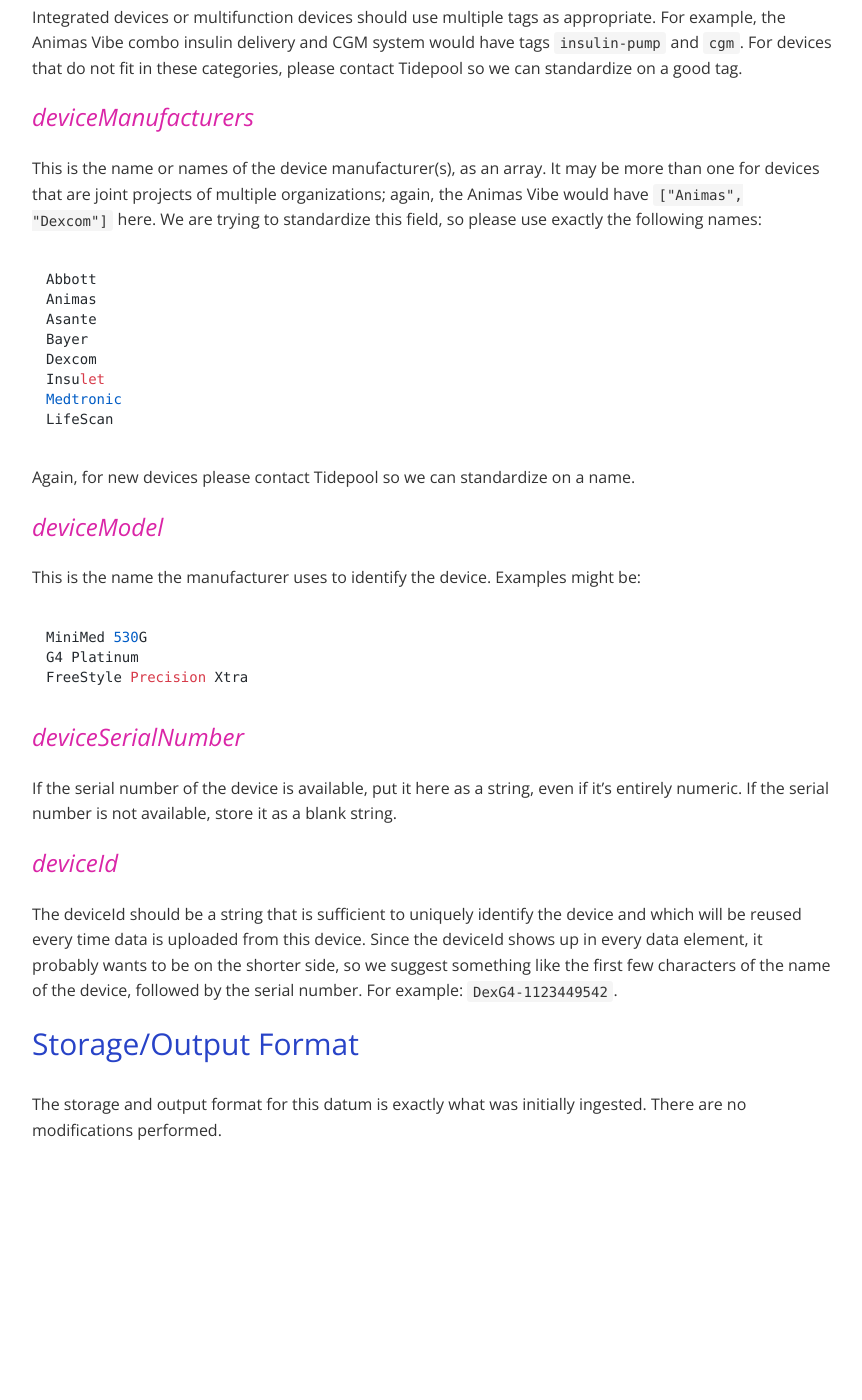
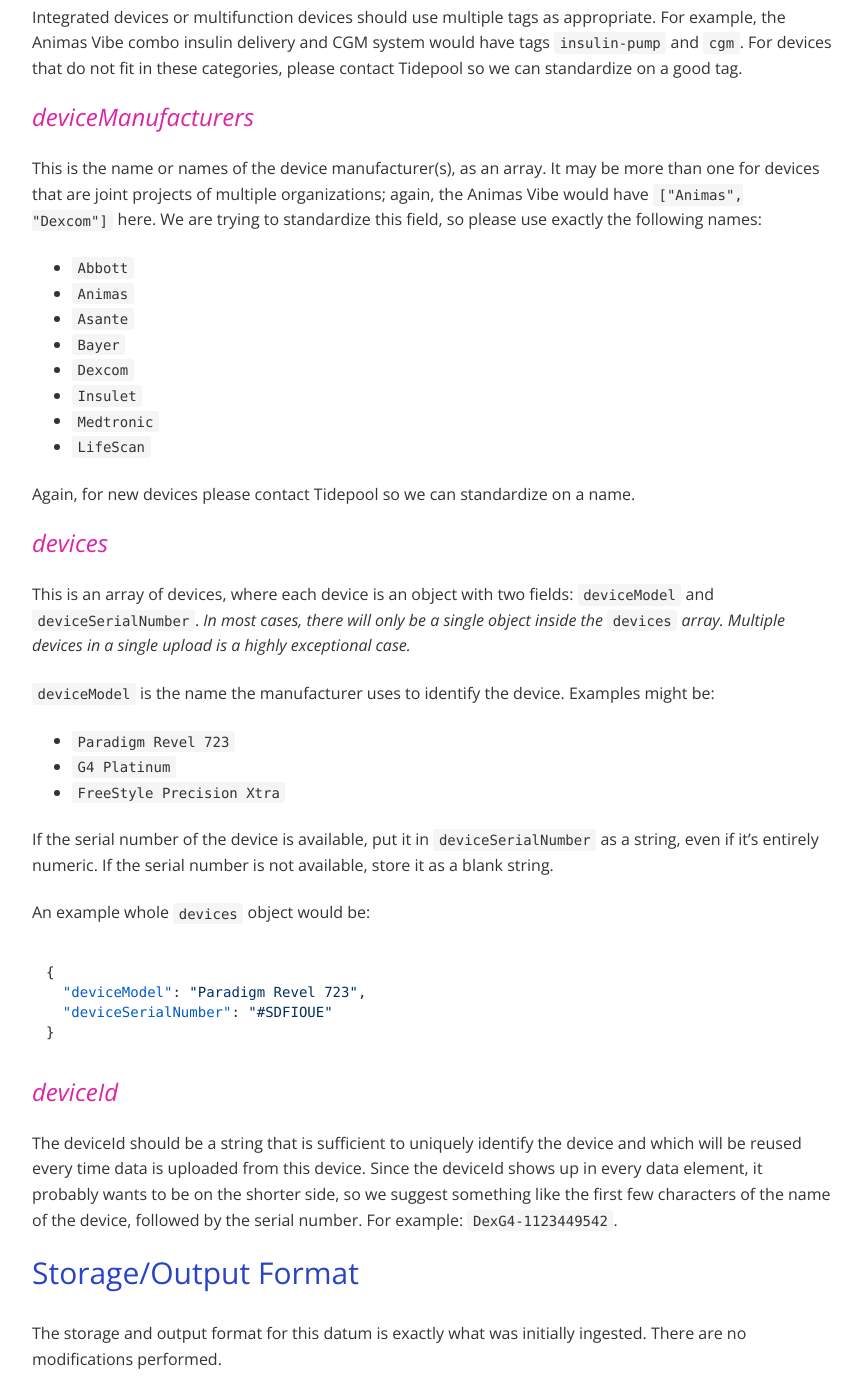
Before and after one commit to tidepool-org/tidepool-org.github.io, a Jekyll site: the page built from _docs/data-model/v1/upload.md, in a window 1280 px wide and 1400 px high, scrolled down 2288 px. Shown: the whole window, without its empty margins (208-1070 px from the left). Built offline with Jekyll 4.4.1, drawn with Linux system fonts in a browser that asks for light colours; nearby versions of some CDN libraries.

Commit message:
reorg deviceModel and deviceSerialNumber info

````diff
--- a/_docs/data-model/v1/upload.md
+++ b/_docs/data-model/v1/upload.md
@@ -9,10 +9,8 @@ Upload represents the metadata associated with an upload of information to the T
 
 An upload record includes information on the time and provenance of the upload and includes a unique identifier that is used to decorate every data item associated with a given upload.
 
-
 ## Object
 These events are point-in-time and look like
-
 
 ~~~json
 {
@@ -80,40 +78,42 @@ Integrated devices or multifunction devices should use multiple tags as appropri
 
 This is the name or names of the device manufacturer(s), as an array. It may be more than one for devices that are joint projects of multiple organizations; again, the Animas Vibe would have `["Animas", "Dexcom"]` here. We are trying to standardize this field, so please use exactly the following names:
 
-```
-Abbott
-Animas
-Asante
-Bayer
-Dexcom
-Insulet
-Medtronic
-LifeScan
-```
+ - `Abbott`
+ - `Animas`
+ - `Asante`
+ - `Bayer`
+ - `Dexcom`
+ - `Insulet`
+ - `Medtronic`
+ - `LifeScan`
 
 Again, for new devices please contact Tidepool so we can standardize on a name.
 
-### deviceModel
+### devices
 
-This is the name the manufacturer uses to identify the device. Examples might be:
+This is an array of devices, where each device is an object with two fields: `deviceModel` and `deviceSerialNumber`. *In most cases, there will only be a single object inside the `devices` array. Multiple devices in a single upload is a highly exceptional case.*
+
+`deviceModel` is the name the manufacturer uses to identify the device. Examples might be:
+
+ - `Paradigm Revel 723`
+ - `G4 Platinum`
+ - `FreeStyle Precision Xtra`
+
+If the serial number of the device is available, put it in `deviceSerialNumber` as a string, even if it's entirely numeric. If the serial number is not available, store it as a blank string.
+
+An example whole `devices` object would be:
 
 ```
-MiniMed 530G
-G4 Platinum
-FreeStyle Precision Xtra
+{
+  "deviceModel": "Paradigm Revel 723",
+  "deviceSerialNumber": "#SDFIOUE"
+}
 ```
-
-### deviceSerialNumber
-
-If the serial number of the device is available, put it here as a string, even if it's entirely numeric. If the serial number is not available, store it as a blank string.
-
 
 ### deviceId
 
 The deviceId should be a string that is sufficient to uniquely identify the device and which will be reused every time data is uploaded from this device. Since the deviceId shows up in every data element, it probably wants to be on the shorter side, so we suggest something like the first few characters of the name of the device, followed by the serial number. For example: `DexG4-1123449542`.
 
-
-
 ## Storage/Output Format
 
 The storage and output format for this datum is exactly what was initially ingested.  There are no modifications performed.
````
